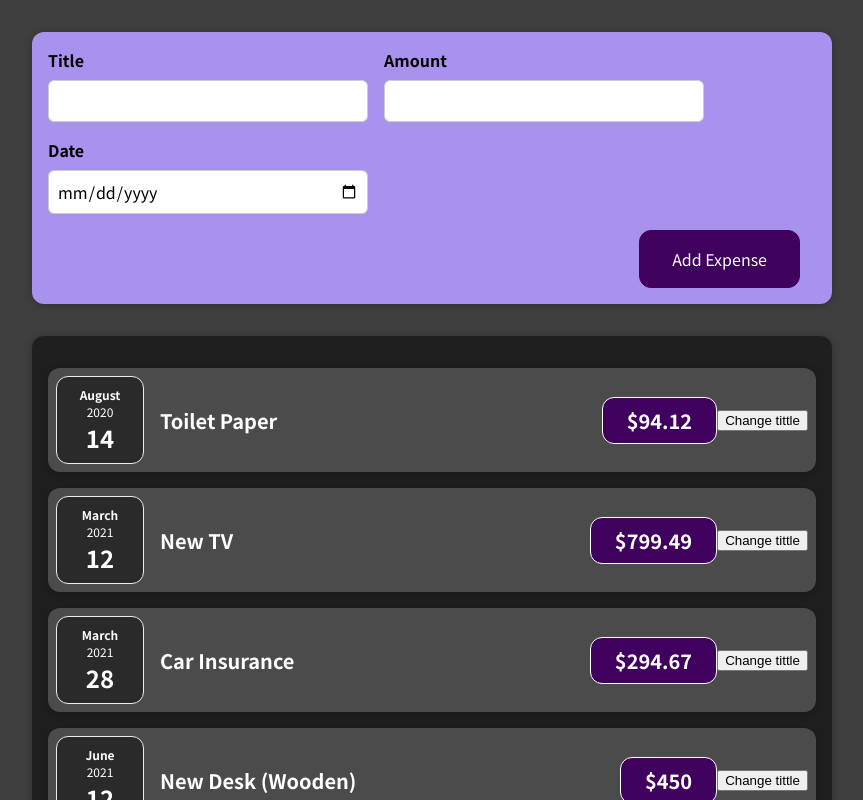
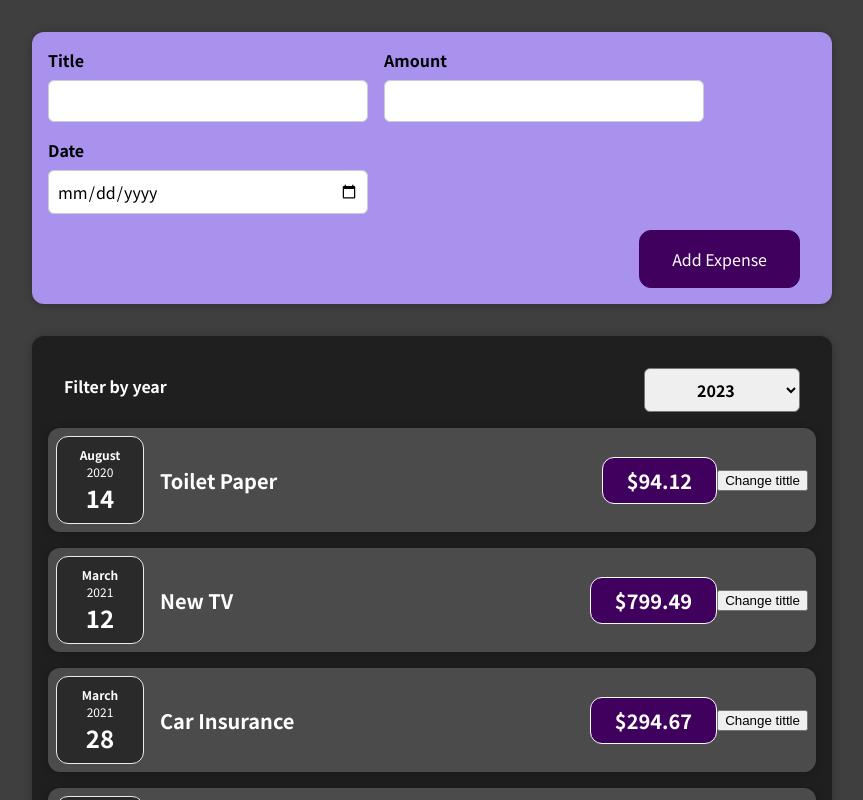
Before and after one commit to FabianDutraSilva/expenseTracker, a React (Create React App) app: page / in a window 1280 px wide. Shown: the top 800 px of the page, without its empty margins (208-1071 px from the left). Built offline with nearby package versions, Linux system fonts and the light colour scheme.

Commit message:
ExpTracker: add filter by year component two way binding

```diff
--- a/src/App.jsx
+++ b/src/App.jsx
@@ -26,7 +26,7 @@ const App = () => {
 
   const addExpenseHandler = expense => {
     console.log('In App.js');
-    console.log(expenses);
+    console.log(expense);
   }
 
   return (
--- a/src/components/Expenses/Expenses.jsx
+++ b/src/components/Expenses/Expenses.jsx
@@ -1,10 +1,20 @@
+import { useState } from "react";
+
 import "./expenses.css";
 import ExpenseItem from "./ExpenseItem";
+import ExpensesFilter from "./ExpensesFilter";
 import Card from "../UI/Card";
 
 const Expenses = (props) => {
+  const [filteredYear, setFilteredYear] = useState('2023');
+
+  const filterChangeHandler = selectedYear => {
+    setFilteredYear(selectedYear);
+  };
   return (
+    <div>
       <Card className='expenses'>
+        <ExpensesFilter onChangeFilter={filterChangeHandler} selected={filteredYear}></ExpensesFilter>
         <ExpenseItem
           title={props.item[0].title}
           amount={props.item[0].amount}
@@ -26,6 +36,7 @@ const Expenses = (props) => {
           date={props.item[3].date}
         />
       </Card>
+    </div>
   );
 };
 
--- /dev/null
+++ b/src/components/Expenses/ExpensesFilter.jsx
@@ -0,0 +1,24 @@
+import React from "react";
+
+import "./expenses-filter.css";
+
+const ExpensesFilter = (props) => {
+  const dropDownChangeHandler = (event) => {
+    props.onChangeFilter(event.target.value);
+  };
+  return (
+      <div className='expenses-filter'>
+        <div className='expenses-filter__control'>
+          <label>Filter by year</label>
+          <select value={props.selected} onChange={dropDownChangeHandler}>
+            <option value='2022'>2023</option>
+            <option value='2021'>2022</option>
+            <option value='2020'>2021</option>
+            <option value='2019'>2020</option>
+          </select>
+        </div>
+      </div>
+  );
+};
+
+export default ExpensesFilter;
--- /dev/null
+++ b/src/components/Expenses/expenses-filter.css
@@ -0,0 +1,24 @@
+.expenses-filter {
+  color: white;
+  padding: 0 1rem;
+}
+
+.expenses-filter__control {
+  display: flex;
+  width: 100%;
+  align-items: center;
+  justify-content: space-between;
+  margin: 1rem 0;
+}
+
+.expenses-filter label {
+  font-weight: bold;
+  margin-bottom: 0.5rem;
+}
+
+.expenses-filter select {
+  font: inherit;
+  padding: 0.5rem 3rem;
+  font-weight: bold;
+  border-radius: 6px;
+}
```
Also changed, not shown: 1 other file (tests, documents, lock files or other folders). Lines whose indentation alone changed are shown as unchanged.
